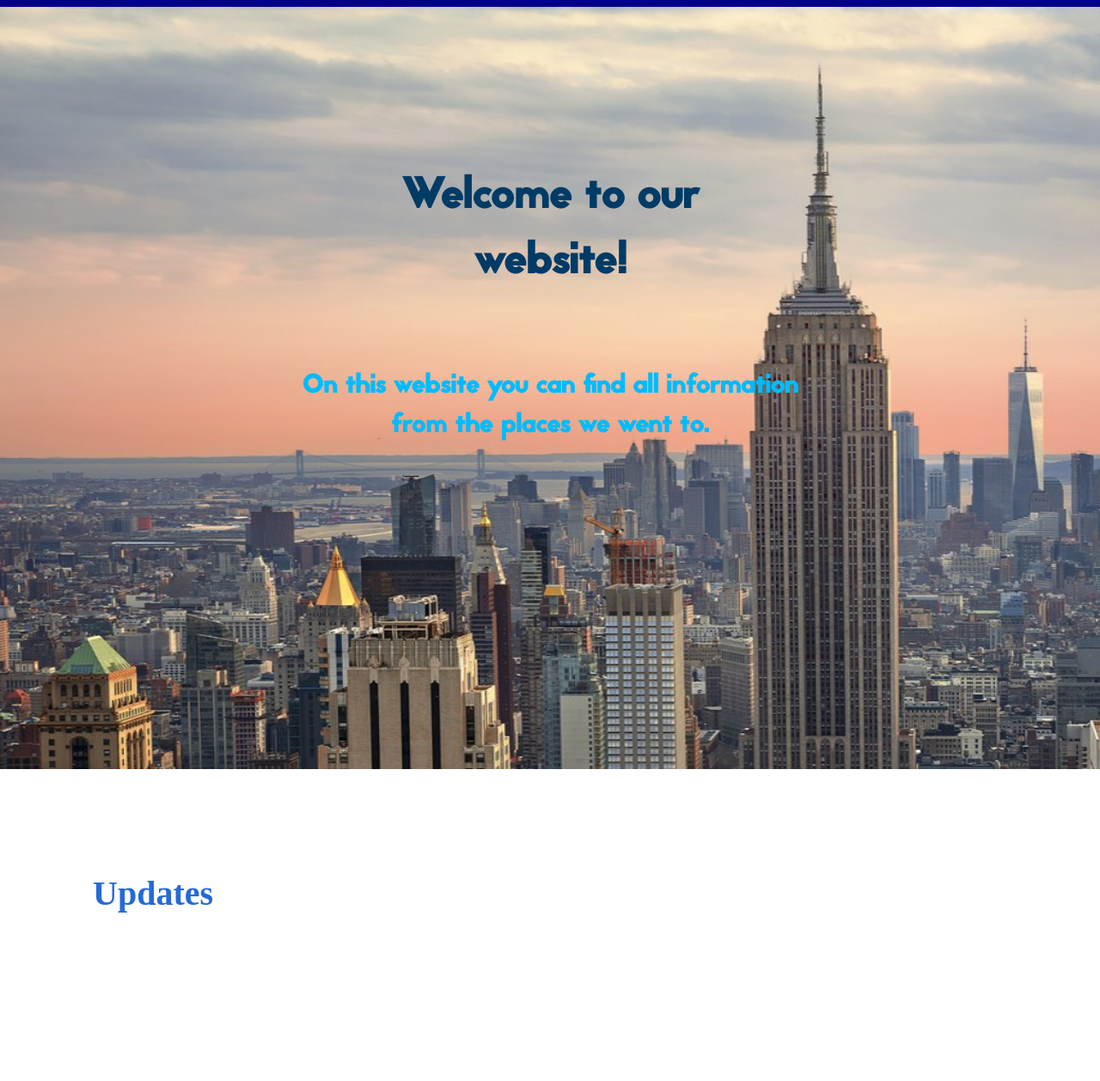
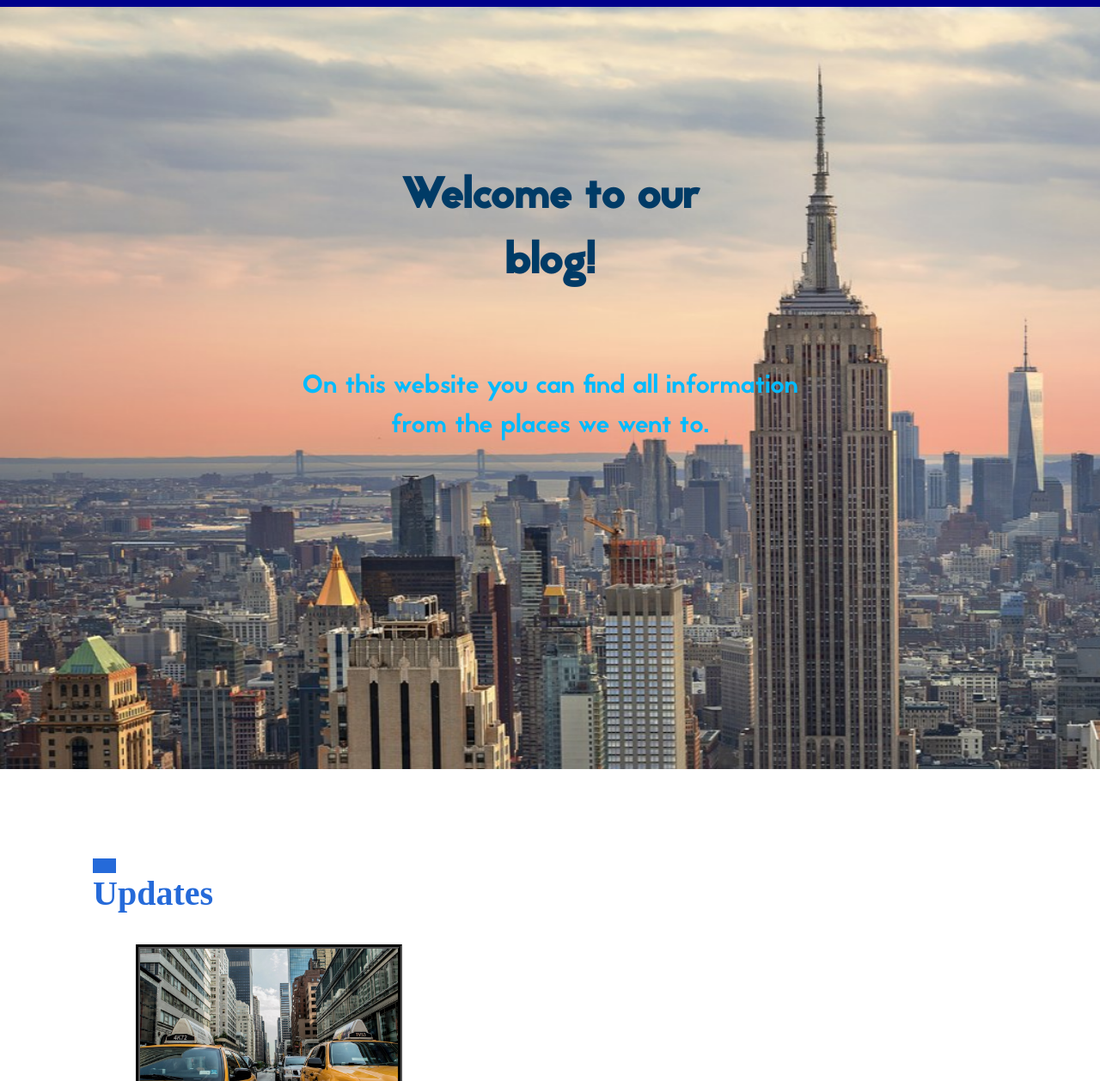
Before and after one commit to JulianCodeH/vacationblogwebsite, a plain HTML site: page index.html in a window 1280 px wide. Shown: the part 42-1300 px from the top of the page at 86% size. Drawn offline with Linux system fonts and the light colour scheme.

Commit message:
Add files via upload

```diff
--- a/index.html
+++ b/index.html
@@ -42,15 +42,23 @@
 <!-- Home -->
 
 		<div id="home">
-			<h1 align="center" id="title-home">Welcome to our<br />website!</h1>
-			<p align="center" id="text-home"><strong>On this website you can find all information<br />from the places we went to.</strong></p>
+			<h1 align="center" id="title-home">Welcome to our<br />blog!</h1>
+			<p align="center" id="text-home">On this website you can find all information<br />from the places we went to.</p>
 			<img src="images/frontpage-background.png" id="frontpage-background">
 		</div>
 
 <!-- Updates -->
 
 		<div id="updates">
+			<img src="images/title-figure.png" id="title-figure">
 			<h1 id="title-updates">Updates</h1>
+
+			<div id="updates-newyork">
+				<div id="updates-newyork-image">
+					<a href="vacation-newyork.html"><img src="images/updates-newyork.png" id="updates-newyork-image-clickable"></a>
+				</div>
+
+			</div>
 		</div>
 
 	</body>
```
Also changed, not shown: about.html (+1 -1 lines), contact.html (+1 -1 lines).
